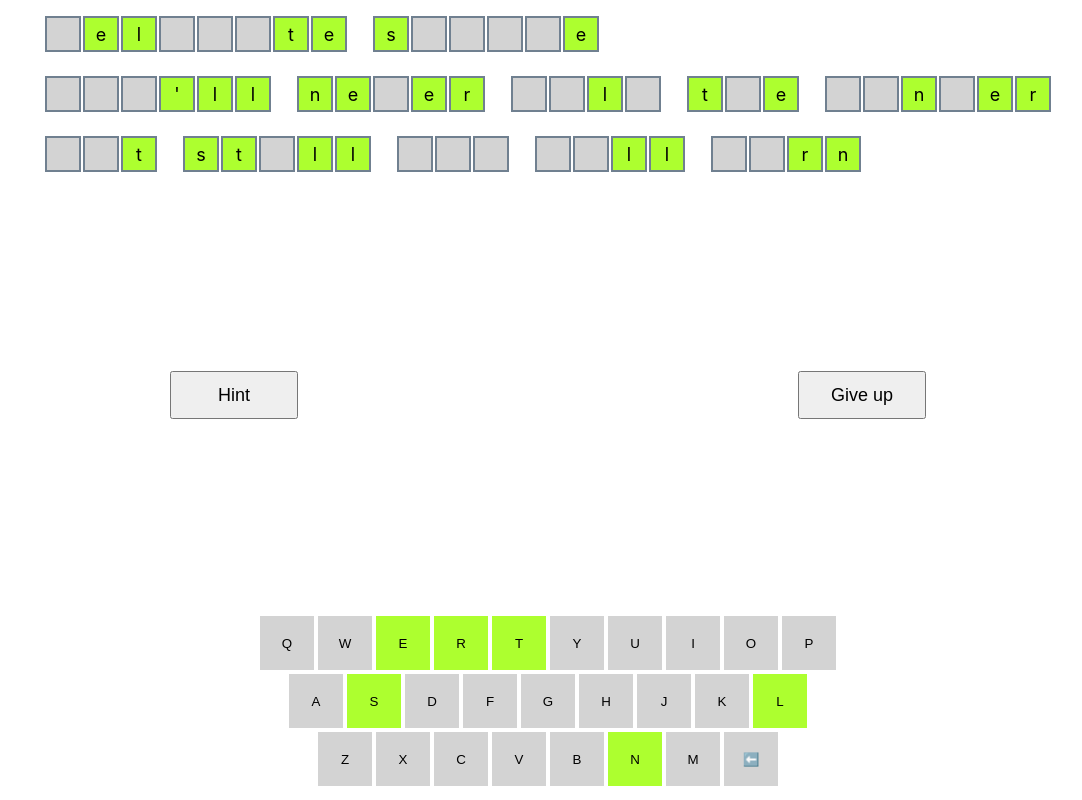
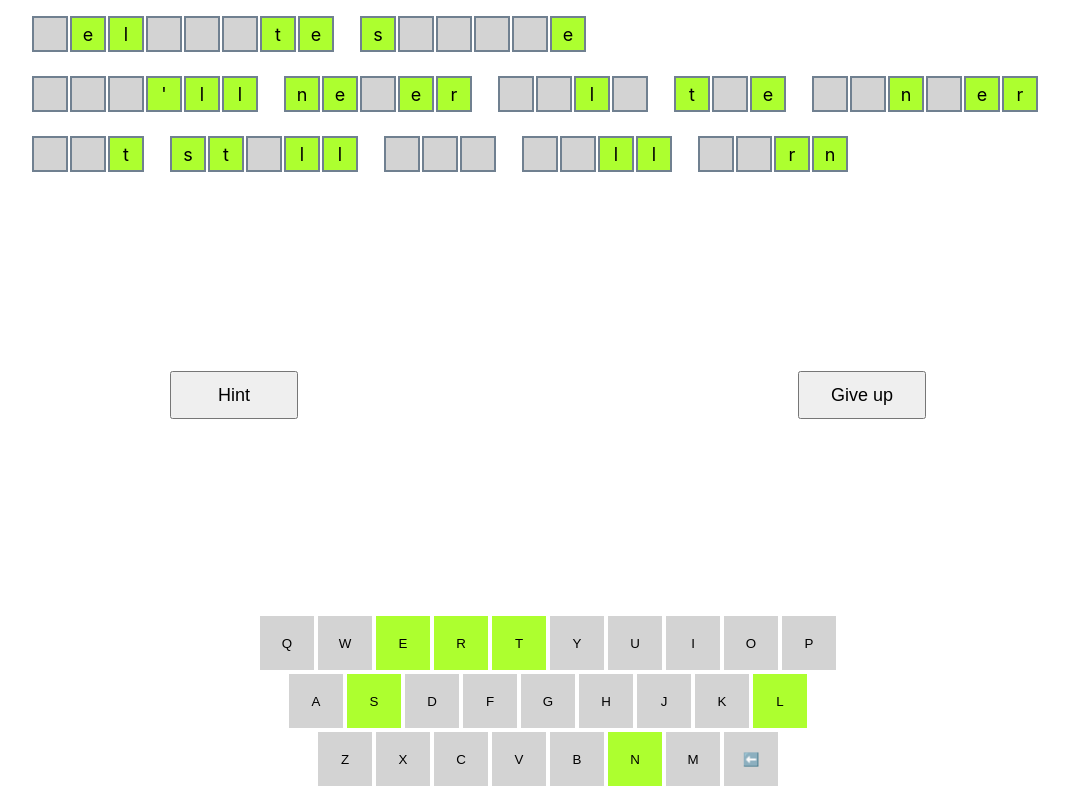
Before and after one commit to wginsberg/haikudle, a React (Create React App) app in the folder frontend/: page / in a window 1280 px wide. Shown: the whole page, without its empty margins (92-1174 px from the left). Built offline with nearby package versions, Linux system fonts and the light colour scheme.

Commit message:
fix alignment of haiku tiles

```diff
--- a/frontend/src/index.css
+++ b/frontend/src/index.css
@@ -38,7 +38,7 @@ body {
   border: 2px solid slategray;
   min-width: 24px;
   min-height: 24px;
-  margin: 0 1px;
+  margin: 0 2px 0 0px;
   animation: 1s ease-in flip;
 }
 
@@ -99,7 +99,7 @@ body {
 
 .word {
   display: flex;
-  margin: 4px 12px;
+  margin: 4px 24px 4px 0px;
 }
 
 .keyboard {
```
